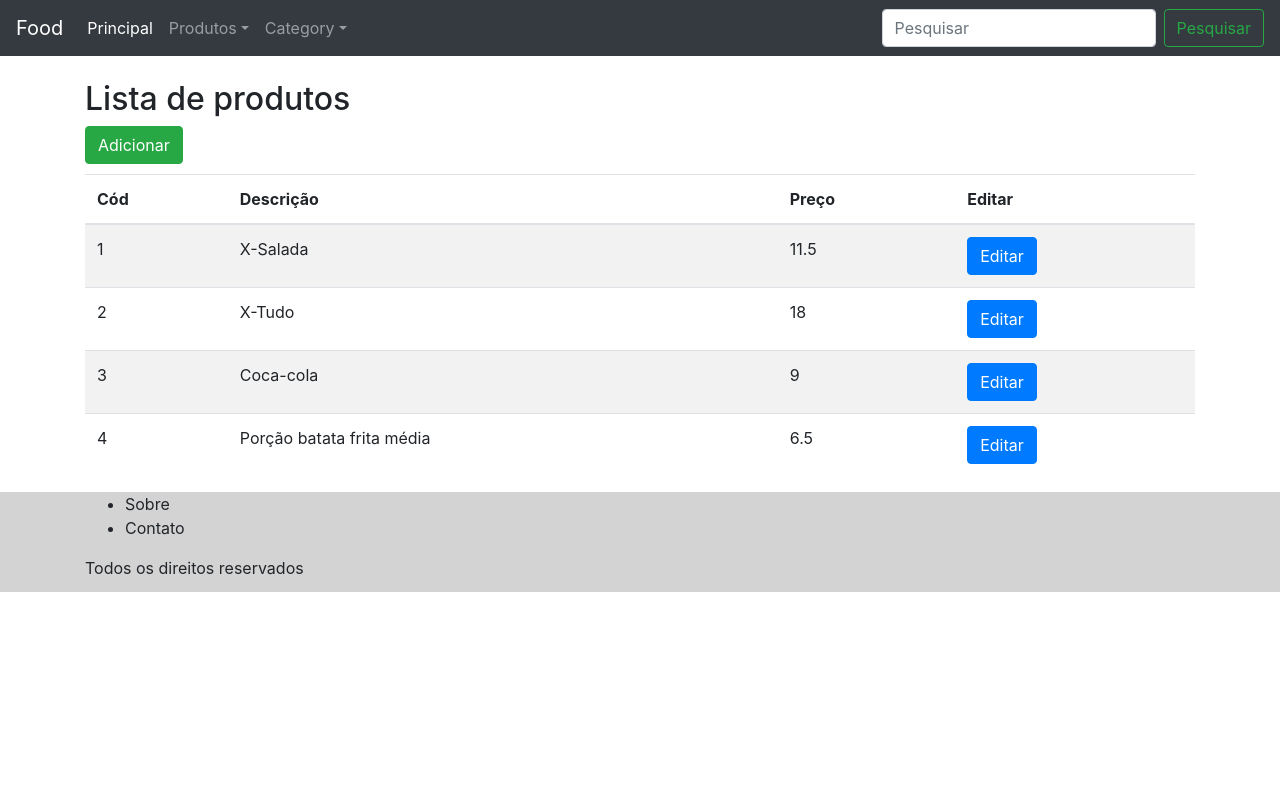
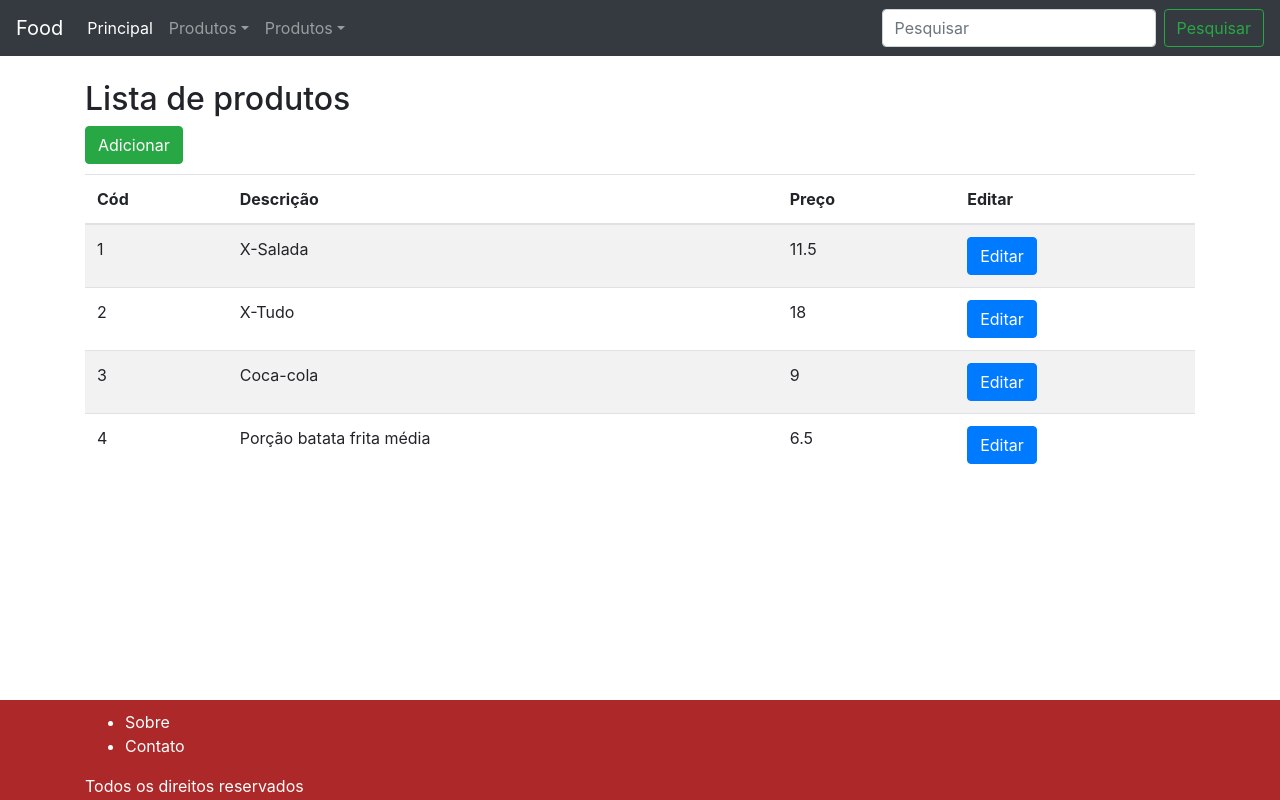
Before and after one commit to andrebronca/estudo_food, an Angular app: page /produtos in a window 1280 px wide. Built offline with nearby package versions, Linux system fonts and the light colour scheme.

Commit message:
Correção de um bug do footer

```diff
--- a/src/app/footer/footer.component.css
+++ b/src/app/footer/footer.component.css
@@ -1,5 +1,13 @@
 footer{
+  position: fixed;
+  margin-top: 20px;
+  bottom: 0;
+  padding: 10px;
   width:100%;
-  min-height:100px;
-  background-color: lightgray; /* This color gets inverted color or you can add navbar inverse class in html */
+  height:100px;
+  background-color: rgb(173, 40, 40); /* This color gets inverted color or you can add navbar inverse class in html */
 }
+
+footer .container p, ul li{
+  color: white;
+}
--- a/src/app/footer/footer.component.html
+++ b/src/app/footer/footer.component.html
@@ -1,4 +1,4 @@
-<footer class="footer navbar-fixed-bottom">
+<footer class="footer">
   <div class="container">
     <ul class="bs-docs-footer-links">
       <li>Sobre</li>
--- a/src/app/nav-bar/nav-bar.component.html
+++ b/src/app/nav-bar/nav-bar.component.html
@@ -8,7 +8,7 @@
     <div class="collapse navbar-collapse" id="navbarsExampleDefault">
       <ul class="navbar-nav mr-auto">
         <li class="nav-item active">
-          <a class="nav-link" href="#">Principal <span class="sr-only">(current)</span></a>
+          <a class="nav-link" routerLink="/">Principal <span class="sr-only">(current)</span></a>
         </li>
         <!--
         <li class="nav-item">
@@ -21,9 +21,10 @@
         <li class="nav-item dropdown">
           <a class="nav-link dropdown-toggle"
             href="#" id="dropdown01" data-toggle="dropdown"
-            aria-haspopup="true" aria-expanded="false">Produtos</a>
+            aria-haspopup="true" aria-expanded="false"
+            routerLink="/produtos">Produtos</a>
           <div class="dropdown-menu" aria-labelledby="dropdown01">
-            <a class="dropdown-item" href="#">Adicionar</a>
+            <a class="dropdown-item" routerLink="/produtos/save">Adicionar</a>
             <a class="dropdown-item" href="#">Another action</a>
             <a class="dropdown-item" href="#">Something else here</a>
           </div>
@@ -31,9 +32,9 @@
         <!-- deixar como exemplo para futuras implementações -->
         <li class="nav-item dropdown" ngbDropdown>
             <a class="nav-link dropdown-toggle" id="dropdown01"
-              ngbDropdownToggle>Category</a>
+              ngbDropdownToggle routerLink="">Produtos</a>
             <div class="dropdown-menu" aria-labelledby="dropdown01" ngbDropdownMenu>
-              <a class="dropdown-item" href="#">Angular</a>
+              <a class="dropdown-item" href="#">Adicionar</a>
               <a class="dropdown-item" href="#">React</a>
               <a class="dropdown-item" href="#">Vue.js</a>
             </div>
```
